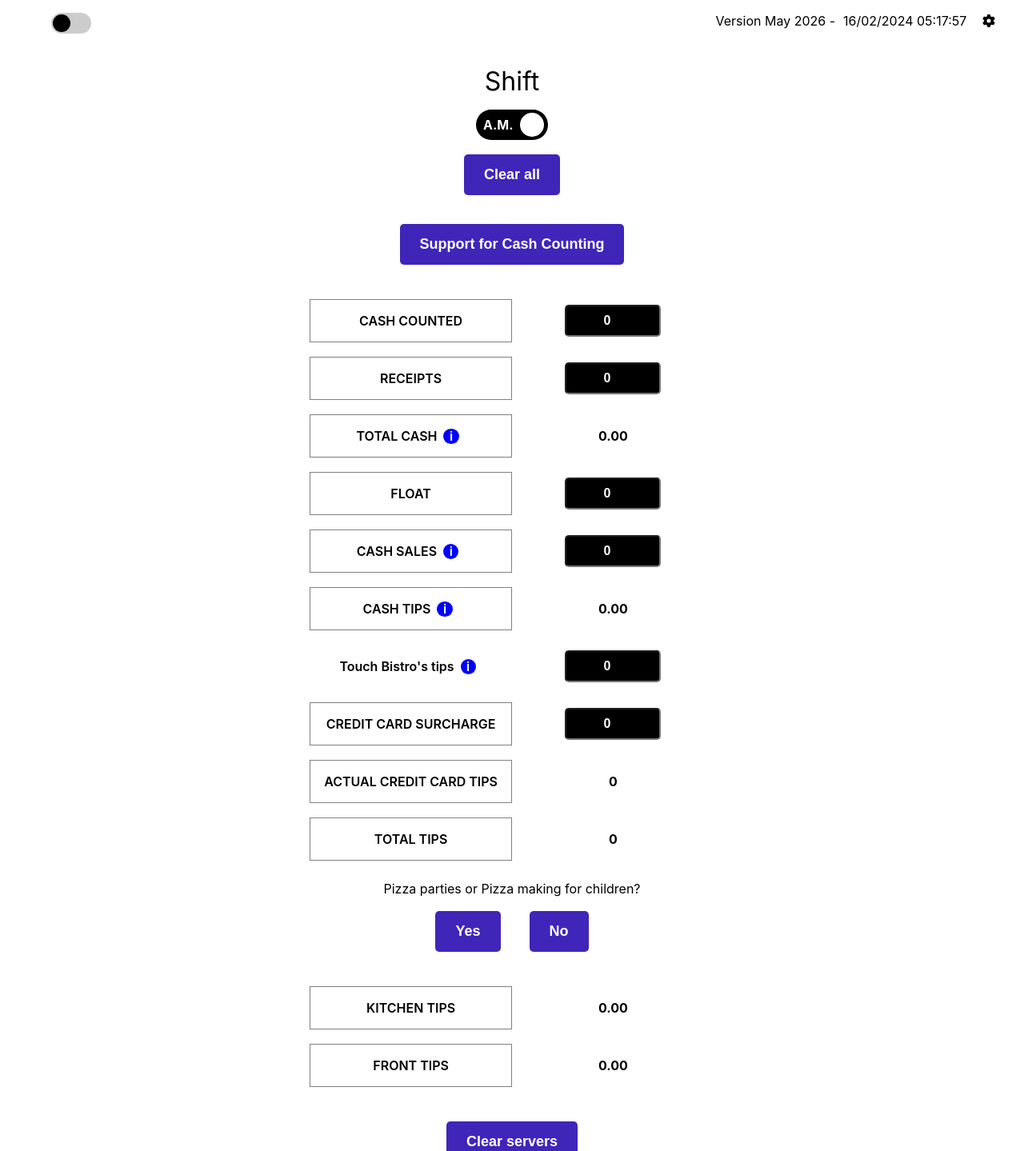
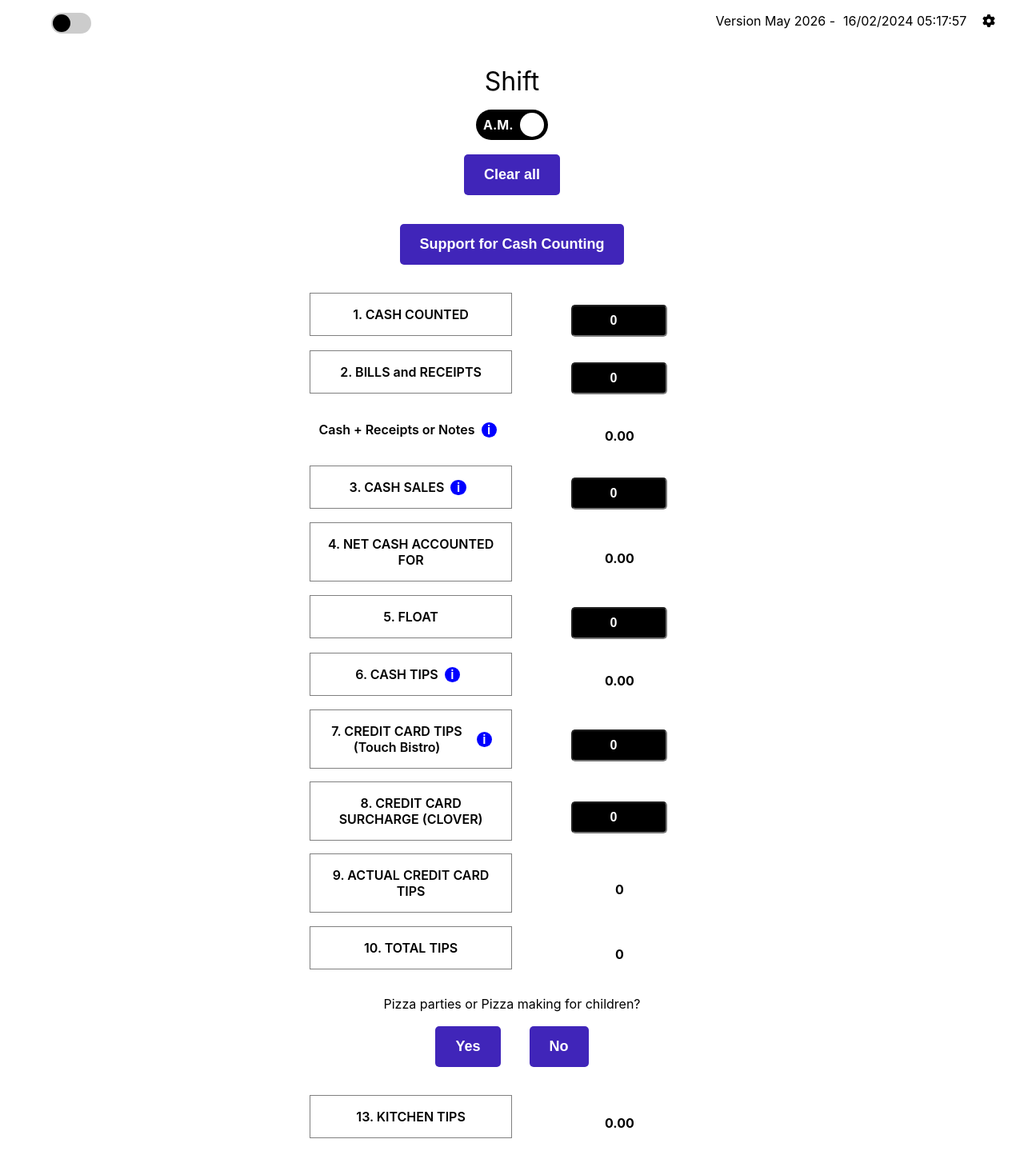
Before and after one commit to manuelcasanova/rmf, a React (Create React App) app in the folder client/: page /closing in a window 1280 px wide. Shown: the top 1439 px of the page at 80% size. Built offline with nearby package versions, Linux system fonts and the light colour scheme; no server answers.

Commit message:
Adapt the new closing sheet to the app

```diff
--- a/client/src/App.css
+++ b/client/src/App.css
@@ -224,6 +224,8 @@ label {
   align-items: center;
   justify-content: center;
   text-align: center;
+  margin-right: 1em;
+  margin-bottom: 1em;
 }
 
 .inline-label-small {
@@ -339,11 +341,11 @@ label {
   text-align: center;
   margin: 0 2em 0 2em;
   border: 3px double var(--color1);
-  ;
   border-radius: 20px;
   padding: 1em;
   background-color: var(--color1);
   color: var(--color0);
+  margin-bottom: 1em;
 }
 
 input {
@@ -435,6 +437,7 @@ input {
   font-size: small;
   display: flex;
   align-items: center;
+  margin-bottom: 1em;
 }
 
 /* Toggle button */
--- a/client/src/Components/ClosingAM.jsx
+++ b/client/src/Components/ClosingAM.jsx
@@ -93,21 +93,12 @@ export default function ClosingAM() {
 
           <section className='money'>
 
-            <TotalCash />
+            <TotalCash cashSalesAM={cashSalesAM} isAM = {true}/>
+
+
 
             <div className='inline'>
-              <label className='inline-label highlight'>CASH SALES<div className={color !== 'blue' ? "info" : "info-red"} onClick={showCashSalesInfo}>i</div></label>
-
-              <input type="number" className='money-input' value={cashSalesAM} onChange={(e) => setCashSalesAM(e.target.value)}
-                onClick={() => setCashSalesAM("")}
-                onFocus={() => setCashSalesAM("")}
-              ></input>
-            </div>
-
-            {cashSalesInfo && <div className='info-message'>Cash on print out</div>}
-
-            <div className='inline'>
-              <label className='inline-label highlight'>CASH TIPS<div className={color !== 'blue' ? "info" : "info-red"} onClick={showCashTipsInfo}>i</div></label>
+              <label className='inline-label highlight'>6. CASH TIPS<div className={color !== 'blue' ? "info" : "info-red"} onClick={showCashTipsInfo}>i</div></label>
               <div className='money-input'>{!isNaN(cashTips) && cashTips}</div>
               {isNaN(cashTips)
                 &&
@@ -116,10 +107,10 @@ export default function ClosingAM() {
             </div>
 
 
-            {cashTipsInfo && <div className='info-message'>Cash tips = Total cash - Float - Cash sales</div>}
+            {cashTipsInfo && <div className='info-message'>Line 4 minus Line 5</div>}
 
             <div className='inline'>
-              <label className='inline-label'>Touch Bistro's tips<div className={color !== 'blue' ? "info" : "info-red"} onClick={showCreditCardTipsInfo}>i</div></label>
+              <label className='inline-label highlight'>7. CREDIT CARD TIPS (Touch Bistro)<div className={color !== 'blue' ? "info" : "info-red"} onClick={showCreditCardTipsInfo}>i</div></label>
 
               <input type="number" className='money-input' value={creditCardsTipsAM} onChange={(e) => setCreditCardsTipsAM(e.target.value)} onClick={() => setCreditCardsTipsAM("")}
                 onFocus={() => setCreditCardsTipsAM("")}></input>
@@ -131,7 +122,7 @@ export default function ClosingAM() {
 
 
             <div className='inline'>
-              <label className='inline-label highlight'>CREDIT CARD SURCHARGE</label>
+              <label className='inline-label highlight'>8. CREDIT CARD SURCHARGE (CLOVER)</label>
 
               <input type="number" className='money-input' value={creditCardsSurchargeAM} onChange={(e) => setCreditCardsSurchargeAM(e.target.value)} onClick={() => setCreditCardsSurchargeAM("")}
                 onFocus={() => setCreditCardsSurchargeAM("")}></input>
@@ -140,7 +131,7 @@ export default function ClosingAM() {
             </div>
 
                         <div className='inline'>
-              <label className='inline-label highlight'>ACTUAL CREDIT CARD TIPS</label>
+              <label className='inline-label highlight'>9. ACTUAL CREDIT CARD TIPS</label>
               <div className='money-input'>{
 
                 creditCardsTipsAM
@@ -163,7 +154,7 @@ export default function ClosingAM() {
 
 
             <div className='inline'>
-              <label className='inline-label highlight'>TOTAL TIPS</label>
+              <label className='inline-label highlight'>10. TOTAL TIPS</label>
               <div className='money-input'>{
 
                 creditCardsTipsAM
--- a/client/src/Components/ClosingPM.jsx
+++ b/client/src/Components/ClosingPM.jsx
@@ -113,7 +113,7 @@ export default function ClosingPM() {
 
         <div className='seccion'>
 
-          {showData && <DataComponent isAM={false}/>}
+          {showData && <DataComponent isAM={false} />}
           <div className='title'>Shift</div>
           <Link to='/am'>< PmButton /></Link>
 
@@ -127,9 +127,9 @@ export default function ClosingPM() {
 
           <section className='money'>
 
-            <TotalCash />
+            <TotalCash isAM={false} />
 
-            <div className='inline'>
+            {/* <div className='inline'>
               <label className='inline-label'>Cash sales AM<div className={color !== 'blue' ? "info" : "info-red"} onClick={showCashSalesAMInfo}>i</div></label>
 
               <input type="number" className='money-input' value={cashSalesAM} onChange={(e) => setCashSalesAM(e.target.value)}
@@ -138,21 +138,21 @@ export default function ClosingPM() {
               ></input>
             </div>
 
-            {cashSalesAMInfo && <div className='info-message'>Cash sales from the AM shift</div>}
+            {cashSalesAMInfo && <div className='info-message'>Cash sales from the AM shift (Line 3)</div>} */}
 
-            <div className='inline'>
+            {/* <div className='inline'>
               <label className='inline-label'>Cash sales Print Out<div className={color !== 'blue' ? "info" : "info-red"} onClick={showCashSalesPrintOutInfo}>i</div></label>
 
               <input type="number" className='money-input' value={cashSalesPrintOut} onChange={(e) => setCashSalesPrintOut(e.target.value)} onClick={() => setCashSalesPrintOut("")}
                 onFocus={() => setCashSalesPrintOut("")}></input>
-            </div>
+            </div> */}
 
-            {cashSalesPrintOutInfo && <div className='info-message'>Total cash sales of the day (on Print Out)</div>}
+            {/* {cashSalesPrintOutInfo && <div className='info-message'>Total cash sales of the day (on Print Out)</div>}
 
 
 
             <div className='inline'>
-              <label className='inline-label highlight'>CASH SALES PM<div className={color !== 'blue' ? "info" : "info-red"} onClick={showCashSalesPMInfo}>i</div></label>
+              <label className='inline-label highlight'>3. CASH SALES PM<div className={color !== 'blue' ? "info" : "info-red"} onClick={showCashSalesPMInfo}>i</div></label>
               <div className='money-input'>{!isNaN(cashSalesPM) && cashSalesPM}</div>
               {isNaN(cashSalesPM)
                 &&
@@ -161,10 +161,10 @@ export default function ClosingPM() {
             </div>
 
             {cashSalesPMInfo && <div className='info-message'>Cash sales PM = Cash sales on print out - AM shift cash sales</div>}
-
+ */}
 
             <div className='inline'>
-              <label className='inline-label highlight'>CASH TIPS PM<div className={color !== 'blue' ? "info" : "info-red"} onClick={showCashTipsInfo}>i</div></label>
+              <label className='inline-label highlight'>6. CASH TIPS PM<div className={color !== 'blue' ? "info" : "info-red"} onClick={showCashTipsInfo}>i</div></label>
               <div className='money-input'>{!isNaN(cashTipsPM) && cashTipsPM}</div>
               {isNaN(cashTipsPM)
                 &&
@@ -173,15 +173,15 @@ export default function ClosingPM() {
             </div>
 
 
-            {cashTipsInfo && <div className='info-message'>Cash tips = Total cash - Float - Cash sales</div>}
+            {cashTipsInfo && <div className='info-message'>Line 4 minus Line 5</div>}
 
             <div className='inline'>
-              <label className='inline-label'>Actual (Touch Bistro - Surcharge) Credit card tips AM<div className={color !== 'blue' ? "info" : "info-red"} onClick={showCreditCardsTipsAMInfo}>i</div></label>
+              <label className='inline-label'>Actual (Touch Bistro - Surcharge) Credit card tips AM (Line 9)<div className={color !== 'blue' ? "info" : "info-red"} onClick={showCreditCardsTipsAMInfo}>i</div></label>
               <input type="number" className='money-input' value={creditCardsTipsAM} onChange={(e) => setCreditCardsTipsAM(e.target.value)} onClick={() => setCreditCardsTipsAM("")}
                 onFocus={() => setCreditCardsTipsAM("")}></input>
             </div>
 
-            {creditCardsTipsAMInfo && <div className='info-message'>Credit Card tips from the AM shift (the actual tips, meaning the surcharge has been substracted from Touch Bistro's tips)</div>}
+            {creditCardsTipsAMInfo && <div className='info-message'>Credit Card tips from the AM shift from Line 9 (the actual tips, meaning the surcharge has been substracted from Touch Bistro's tips)</div>}
 
             <div className='inline'>
               <label className='inline-label'>Credit card Surcharge AM</label>
@@ -204,12 +204,11 @@ export default function ClosingPM() {
             </div>
 
             <div className='inline'>
-              <label className='inline-label highlight'>CREDIT CARDS SURCHARGE PM (ALL DAY MINUS AM)</label>
-              <div className='money-input'>{creditCardsTipsAM && creditCardsTipsPrintOut &&
-              roundToTwo(creditCardsSurchargePM) -
-              roundToTwo(creditCardsSurchargeAM)
+              <label className='inline-label highlight'>8. CREDIT CARDS SURCHARGE PM (ALL DAY MINUS AM)</label>
+              <div className='money-input'>
+                {creditCardsTipsAM && creditCardsTipsPrintOut &&
+                  (creditCardsSurchargePM - creditCardsSurchargeAM).toFixed(2)
                 }
-
               </div>
               {!creditCardsTipsAM && creditCardsTipsAM !== 0
                 &&
@@ -218,7 +217,7 @@ export default function ClosingPM() {
             </div>
 
             <div className='inline'>
-              <label className='inline-label highlight'>ACTUAL CREDIT CARD TIPS PM<div className={color !== 'blue' ? "info" : "info-red"} onClick={showCreditCardsTipsPMInfo}>i</div></label>
+              <label className='inline-label highlight'>9. ACTUAL CREDIT CARD TIPS PM<div className={color !== 'blue' ? "info" : "info-red"} onClick={showCreditCardsTipsPMInfo}>i</div></label>
               <div className='money-input'>{creditCardsTipsAM && creditCardsTipsPrintOut &&
                 roundToTwo(
                   roundToTwo(creditCardsTipsPrintOut) -
@@ -234,16 +233,20 @@ export default function ClosingPM() {
               }
             </div>
 
-            {creditCardsTipsPMInfo && <div className='info-message'>CC tips PM shift = CC tips on Print Out - CC tips from the AM print out (before removing the surcharge) - Total Day CC surcharge + AM CC surcharge</div>}
+            {creditCardsTipsPMInfo && <div className='info-message'>Line 7 minus Line 8</div>}
 
 
 
             <div className='inline'>
-              <label className='inline-label highlight'>TOTAL TIPS PM</label>
+              <label className='inline-label highlight'>10. TOTAL TIPS PMMM</label>
+
+              {/* HERE */}
+
               <div className='money-input'>{creditCardsTipsAM && creditCardsTipsPrintOut &&
                 roundToTwo(
-              roundToTwo(totalTipsAndSurchargePM)
-              - roundToTwo(creditCardsSurchargePM)
+                  roundToTwo(creditCardsTipsPrintOut) -
+                  roundToTwo(creditCardsTipsAM) -
+                  roundToTwo(creditCardsSurchargePM)
                 )
               }</div>
               {!creditCardsTipsPrintOut && creditCardsTipsPrintOut !== 0
--- a/client/src/Components/SubComponents/PizzaParties.jsx
+++ b/client/src/Components/SubComponents/PizzaParties.jsx
@@ -101,7 +101,7 @@ const PizzaParties = ({ isAM }) => {
       {sundaysInfo && <div className='info-message'>Sunday's pizza maker gets {sundaysPizzaTip} $ per hour worked</div>}
 
       <div className='inline'>
-        <label className='inline-label'>Pizza/Cocktail making tips</label>
+        <label className='inline-label highlight'>11. Pizza/Cocktail making tips</label>
         <div className='pizza-input'>
           {!isNaN(pizzaTips) && pizzaTips.toFixed(2)}
         </div>
@@ -113,7 +113,7 @@ const PizzaParties = ({ isAM }) => {
       }
 
       <div className='inline'>
-        <label className='inline-label'>{isAM ? 'AM' : 'PM'} Tips after Pizza party</label>
+        <label className='inline-label highlight'>12. {isAM ? 'AM' : 'PM'} Tips remaining after Pizza Party</label>
         <div className='tips-input'>
           {!isNaN(pizzaTips) && (isAM ? tipsAfterPizzaParty : tipsAfterPizzaPartyPM)}
         </div>
--- a/client/src/Components/SubComponents/TipsDistribution.jsx
+++ b/client/src/Components/SubComponents/TipsDistribution.jsx
@@ -95,7 +95,7 @@ export default function TipsDistribution({ isAM }) {
     <>
       <section className='tips'>
         <div className='inline'>
-          <label className='inline-label highlight'>KITCHEN TIPS</label>
+          <label className='inline-label highlight'>13. KITCHEN TIPS</label>
           <div className='tips-input'>
 
             {!isNaN(pizzaTips) && (isAM ? kitchenTips : kitchenTipsPM)}
@@ -108,7 +108,7 @@ export default function TipsDistribution({ isAM }) {
 
 
         <div className='inline'>
-          <label className='inline-label highlight'>FRONT TIPS</label>
+          <label className='inline-label highlight'>14. FRONT TIPS</label>
           <div className='tips-input'>{!isNaN(pizzaTips) && (isAM ? frontTips : frontTipsPM)}</div>
           {isNaN(pizzaTips)
             &&
--- a/client/src/Components/SubComponents/TotalCash.jsx
+++ b/client/src/Components/SubComponents/TotalCash.jsx
@@ -2,12 +2,13 @@ import { useContext } from "react";
 import { AppContext } from '../../contexts/AppContext';
 import ErrorMessageInputField from "./ErrorMessageInputField";
 
-export default function TotalCash() {
+export default function TotalCash({ cashSalesAM, isAM }) {
   const {
     // Color
     color,
     // Cash
     cash,
+    cashSalesPM,
     receipts,
     setReceipts,
     float,
@@ -16,10 +17,23 @@ export default function TotalCash() {
     cashCounted,
     setCashCounted,
     totalCash,
+    netCashAccountedForAM,
+    netCashAccountedForPM,
+    setCashSalesAM,
+    cashSalesPrintOut,
+    setCashSalesPrintOut,
     // Info
     totalCashInfo,
+    cashSalesAMInfo,
     showTotalCashInfo,
-    showTotalHoursInfo
+    showTotalHoursInfo,
+    showCashSalesInfo,
+    cashSalesInfo,
+    cashSalesPMInfo,
+    showCashSalesAMInfo,
+    showCashSalesPMInfo,
+    showCashSalesPrintOutInfo,
+    cashSalesPrintOutInfo,
   } = useContext(AppContext);
 
   const handleCashCountChange = (e) => {
@@ -30,34 +44,100 @@ export default function TotalCash() {
     <>
       {!cashCount && (
         <div className='inline'>
-          <label className='inline-label highlight'>CASH COUNTED</label>
+          <label className='inline-label highlight'>1. CASH COUNTED</label>
           <input type="number" className='money-input' value={cashCounted} onChange={handleCashCountChange} onClick={() => setCashCounted("")} onFocus={() => setCashCounted("")} />
         </div>
       )}
 
       {cashCount && (
         <div className='inline'>
-          <label className='inline-label highlight'>CASH COUNTED</label>
+          <label className='inline-label highlight'>1. CASH COUNTED</label>
           <div className='money-input'>{cash}</div>
         </div>
       )}
 
       <div className='inline'>
-        <label className='inline-label highlight'>RECEIPTS</label>
+        <label className='inline-label highlight'>2. BILLS and RECEIPTS</label>
         <input type="number" className='money-input' value={receipts} onChange={(e) => setReceipts(e.target.value)} onClick={() => setReceipts("")} onFocus={() => setReceipts("")} />
       </div>
 
       <div className='inline'>
-        <label className='inline-label highlight' onClick={showTotalCashInfo}>TOTAL CASH <div className={color !== 'blue' ? "info" : "info-red"} onClick={showTotalHoursInfo}>i</div></label>
+        <label className='inline-label' onClick={showTotalCashInfo}>Cash + Receipts or Notes<div className={color !== 'blue' ? "info" : "info-red"} onClick={showTotalHoursInfo}>i</div></label>
         <div className='money-input'>{!isNaN(totalCash.toFixed(2)) && totalCash.toFixed(2)}</div>
+        {isNaN(totalCash.toFixed(2)) && <ErrorMessageInputField />}
+      </div>
+
+      {totalCashInfo && <div className='info-message'>Cash counted + receipts + other money taken from the till</div>}
+
+
+      {isAM && <div className='inline'>
+        <label className='inline-label highlight'>3. CASH SALES<div className={color !== 'blue' ? "info" : "info-red"} onClick={showCashSalesInfo}>i</div></label>
+
+        <input type="number" className='money-input' value={cashSalesAM} onChange={(e) => setCashSalesAM(e.target.value)}
+          onClick={() => setCashSalesAM("")}
+          onFocus={() => setCashSalesAM("")}
+        ></input>
+      </div>
+      }
+
+      {
+        !isAM &&
+
+        <>
+
+
+          <div className='inline'>
+            <label className='inline-label'>Cash sales AM<div className={color !== 'blue' ? "info" : "info-red"} onClick={showCashSalesAMInfo}>i</div></label>
+
+            <input type="number" className='money-input' value={cashSalesAM} onChange={(e) => setCashSalesAM(e.target.value)}
+              onClick={() => setCashSalesAM("")}
+              onFocus={() => setCashSalesAM("")}
+            ></input>
+          </div>
+
+          {cashSalesAMInfo && <div className='info-message'>Cash sales from the AM shift (Line 3)</div>}
+
+          <div className='inline'>
+            <label className='inline-label'>Cash sales Print Out<div className={color !== 'blue' ? "info" : "info-red"} onClick={showCashSalesPrintOutInfo}>i</div></label>
+
+            <input type="number" className='money-input' value={cashSalesPrintOut} onChange={(e) => setCashSalesPrintOut(e.target.value)} onClick={() => setCashSalesPrintOut("")}
+              onFocus={() => setCashSalesPrintOut("")}></input>
+          </div>
+
+          {cashSalesPrintOutInfo && <div className='info-message'>Total cash sales of the day (on Print Out)</div>}
+
+          <div className='inline'>
+            <label className='inline-label highlight'>3. CASH SALES PM<div className={color !== 'blue' ? "info" : "info-red"} onClick={showCashSalesPMInfo}>i</div></label>
+            <div className='money-input'>{!isNaN(cashSalesPM) && cashSalesPM}</div>
+            {isNaN(cashSalesPM)
+              &&
+              <ErrorMessageInputField />
+            }
+          </div>
+
+          {cashSalesPMInfo && <div className='info-message'>Cash sales PM = Cash sales on print out - AM shift cash sales</div>}
+
+        </>
+
+      }
+
+
+      {cashSalesInfo && <div className='info-message'>Touch Bistro AM printout</div>}
+
+
+      <div className='inline'>
+        <label className='inline-label highlight' >4. NET CASH ACCOUNTED FOR</label>
+
+        {isAM ?         <div className='money-input'>{!isNaN(netCashAccountedForAM.toFixed(2)) && netCashAccountedForAM.toFixed(2)}</div> :          <div className='money-input'>{!isNaN(netCashAccountedForPM.toFixed(2)) && netCashAccountedForPM.toFixed(2)}</div>}
+
+
+
 
         {isNaN(totalCash.toFixed(2)) && <ErrorMessageInputField />}
       </div>
 
-      {totalCashInfo && <div className='info-message'>Cash counted + receipts</div>}
-
       <div className='inline'>
-        <label className='inline-label highlight'>FLOAT</label>
+        <label className='inline-label highlight'>5. FLOAT</label>
         <input type="number" className='money-input' value={float} onChange={(e) => setFloat(e.target.value)} onClick={() => setFloat("")} onFocus={() => setFloat("")} />
       </div>
     </>
--- a/client/src/Components/SubComponents/Totals.jsx
+++ b/client/src/Components/SubComponents/Totals.jsx
@@ -35,7 +35,7 @@ export default function Totals({ isAM }) {
   return (
     <section className='summary'>
       <div className='inline'>
-        <label className='inline-label highlight'>TOTAL HOURS <div className={color !== 'blue' ? "info" : "info-red"} onClick={showTotalHoursInfo}>i</div></label>
+        <label className='inline-label highlight'>21. TOTAL HOURS <div className={color !== 'blue' ? "info" : "info-red"} onClick={showTotalHoursInfo}>i</div></label>
         <div className='tips-input'>
           {!isNaN(totalHours.toFixed(2)) && totalHours.toFixed(2)}
           {isNaN(totalHours.toFixed(2)) && <ErrorMessageInputField />}
@@ -44,16 +44,20 @@ export default function Totals({ isAM }) {
       {totalHoursInfo && <div className='info-message'>Total hours considered for tips. It takes into consideration the difference between server and server support.</div>}
 
       <div className='inline'>
-        <label className='inline-label highlight'>TIPS per HOUR</label>
+        <label className='inline-label highlight'>21. TIPS per HOUR</label>
         <div className='tips-input'>{totalHours !== 0 && (isAM ? tipsPerHour : tipsPerHourPM)().toFixed(2)}</div>
       </div>
 
       <div className='inline'>
-        <label className='inline-label highlight'>NEW FLOAT <div className={color !== 'blue' ? "info" : "info-red"} onClick={showNewFloatInfo}>i</div></label>
+        <label className='inline-label highlight'>23. NEW FLOAT <div className={color !== 'blue' ? "info" : "info-red"} onClick={showNewFloatInfo}>i</div></label>
         <div className='tips-input'>{calculateNewFloat()}</div>
       </div>
 
-      {newFloatInfo && <div className='info-message'>New float = Cash counted - Pizza making tips - front tips</div>}
+      {newFloatInfo &&
+      <>
+      <div className='info-message'>New float = Cash counted - Pizza making tips - front tips</div>
+      </>
+      }
     </section>
   );
 }
--- a/client/src/contexts/AppContext.js
+++ b/client/src/contexts/AppContext.js
@@ -61,6 +61,8 @@ const AppContextProvider = ({ children }) => {
   const [totalCashInfo, setTotalCashInfo] = useState(false)
   const [totalHoursInfo, setTotalHoursInfo] = useState(false)
   const [cashSalesInfo, setCashSalesInfo] = useState(false)
+  const [cashSalesAMInfo, setCashSalesAMInfo] = useState(false)
+  const [cashSalesPMInfo, setCashSalesPMInfo] = useState(false)
   const [cashTipsInfo, setCashTipsInfo] = useState(false)
   const [creditCardTipsInfo, setCreditCardTipsInfo] = useState(false)
   const [newFloatInfo, setNewFloatInfo] = useState(false)
@@ -68,6 +70,7 @@ const AppContextProvider = ({ children }) => {
   const [supportServerInfo, setSupportServerInfo] = useState(true)
   const [cashCount, setCashCount] = useState(false)
 
+  const [cashSalesPrintOutInfo, setCashSalesPrintOutInfo] = useState(false)
 
   const [summary, setSummary] = useState(false)
   const [instructors, setInstructors] = useState(false)
@@ -128,7 +131,7 @@ const AppContextProvider = ({ children }) => {
     fulltips: 100,
     assistanttips: 40,
     kidspizzaprice: 30,
-    adultspizzaprice: 45,
+    adultspizzaprice: 49.95,
     adultscocktailprice: 30,
     fieldtripprice: 16.26,
     pizzatipspercent: 10,
@@ -209,8 +212,11 @@ const AppContextProvider = ({ children }) => {
 
   const totalCash = cash > 0 ? parseFloat(cash) + parseFloat(receipts) : parseFloat(cashCounted) + parseFloat(receipts);
 
+  const cashSalesPM = (cashSalesPrintOut - cashSalesAM).toFixed(2)
 
-  const cashSalesPM = (cashSalesPrintOut - cashSalesAM).toFixed(2)
+  const netCashAccountedForAM = parseFloat(totalCash) - parseFloat(cashSalesAM)
+
+  const netCashAccountedForPM = parseFloat(totalCash) - parseFloat(cashSalesPM)
 
 
   const cashTips = (
@@ -306,6 +312,22 @@ const AppContextProvider = ({ children }) => {
   const showCashSalesInfo = (e) => {
     e.preventDefault();
     setCashSalesInfo(prev => !prev)
+  }
+
+    const showCashSalesPrintOutInfo = (e) => {
+    e.preventDefault();
+    setCashSalesPrintOutInfo(prev => !prev)
+  }
+
+
+  const showCashSalesAMInfo = (e) => {
+    e.preventDefault();
+    setCashSalesAMInfo(prev => !prev)
+  }
+
+  const showCashSalesPMInfo = (e) => {
+    e.preventDefault();
+    setCashSalesPMInfo(prev => !prev)
   }
 
   const showCashTipsInfo = (e) => {
@@ -633,10 +655,13 @@ const AppContextProvider = ({ children }) => {
       setCashCounted,
       receipts, setReceipts,
       totalCash,
+      netCashAccountedForAM,
+      netCashAccountedForPM,
       float, setFloat,
       cashSales, setCashSales,
       cashSalesAM, setCashSalesAM,
       cashSalesPrintOut, setCashSalesPrintOut,
+      cashSalesPrintOutInfo, setCashSalesPrintOutInfo,
       cashSalesPM,
       cashTips, cashTipsPM,
       creditCardTips, setCreditCardTips,
@@ -665,6 +690,8 @@ const AppContextProvider = ({ children }) => {
       totalCashInfo, setTotalCashInfo,
       totalHoursInfo, setTotalHoursInfo,
       cashSalesInfo, setCashSalesInfo,
+      cashSalesPMInfo, setCashSalesPMInfo,
+      cashSalesAMInfo, setCashSalesAMInfo,
       cashTipsInfo, setCashTipsInfo,
       creditCardTipsInfo, setCreditCardTipsInfo,
       newFloatInfo, setNewFloatInfo,
@@ -677,6 +704,9 @@ const AppContextProvider = ({ children }) => {
       showTotalCashInfo,
       showTotalHoursInfo,
       showCashSalesInfo,
+      showCashSalesAMInfo,
+      showCashSalesPMInfo,
+      showCashSalesPrintOutInfo,
       showCashTipsInfo,
       showCreditCardTipsInfo,
       showNewFloatInfo,
```
Lines whose indentation alone changed are shown as unchanged.
